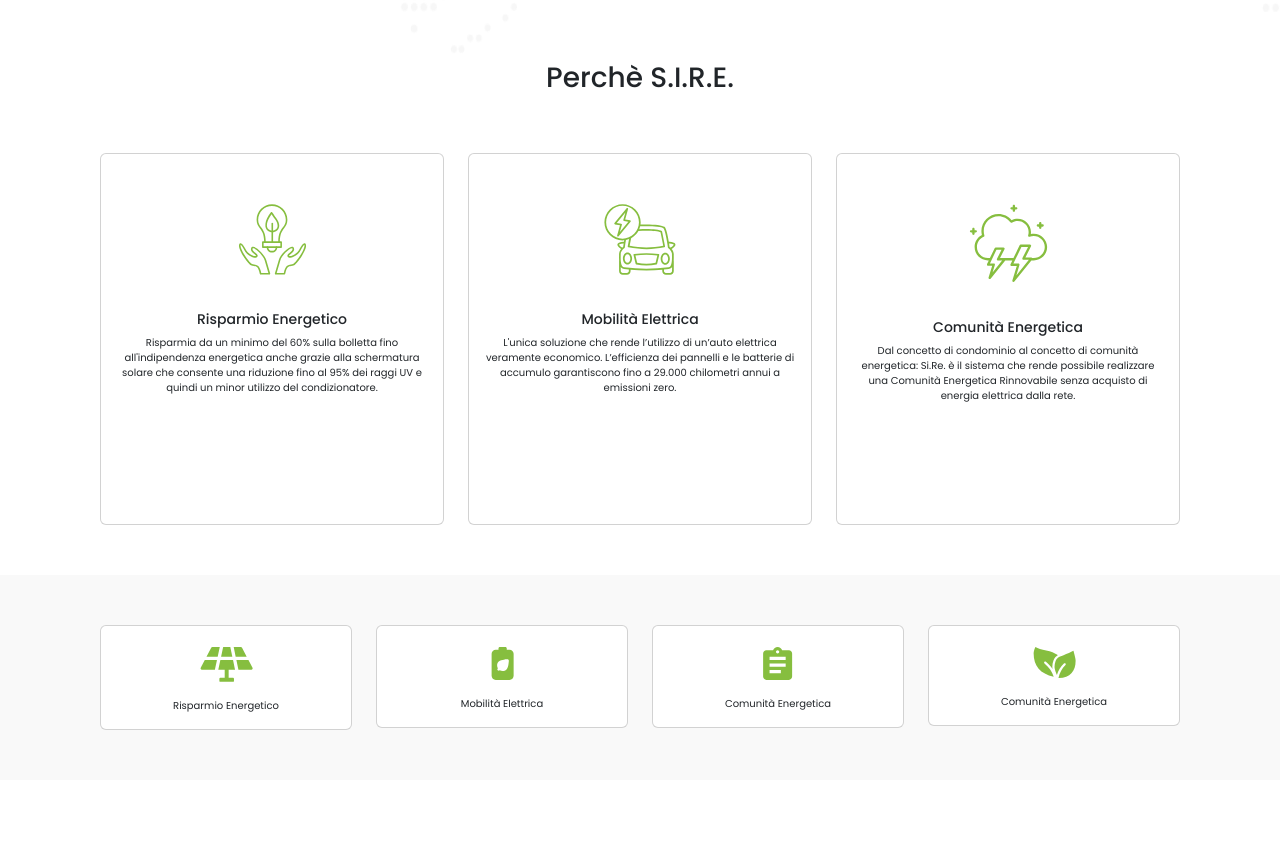
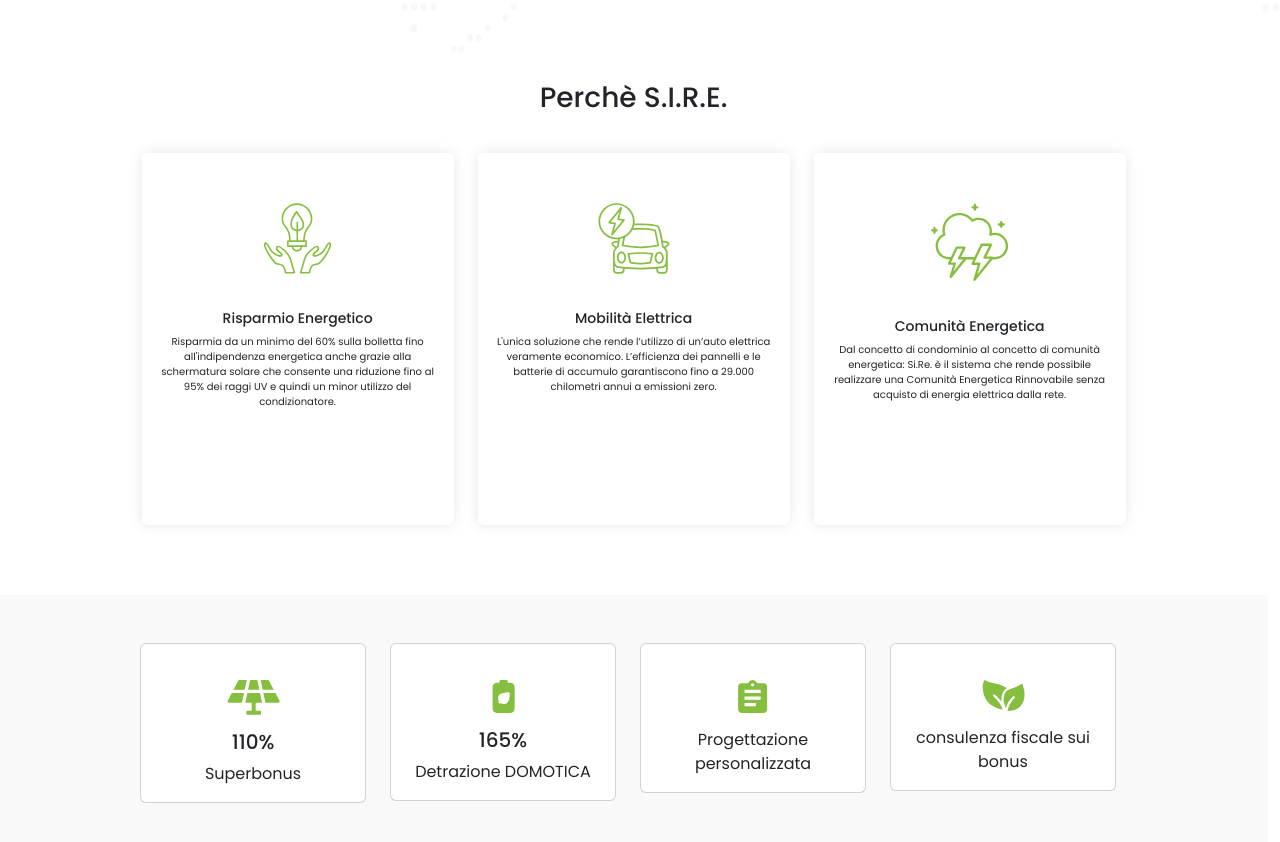
Before and after one commit to GhulamMustafaBloch/solar_website, a plain HTML site: page index.html in a window 1280 px wide. Shown: the part 2996-3838 px from the top of the page. Before the commit the page ends 3776 px from the top, so only its background shows below. Drawn offline with nearby package versions, Linux system fonts and the light colour scheme.

Commit message:
card-chenging

```diff
--- a/index.html
+++ b/index.html
@@ -408,10 +408,12 @@
                     </div>
                 </div>
             </section>
-            <section class="row bonus">
-                <div class="col-sm-3">
+            <section class="bonus">
+                <div class="row row-cols-1 row-cols-md-4">
+                    <div class="col">
                       <div class="card">
                         <div class="card-img-top">
+
     <svg width="53" height="36" viewBox="0 0 53 36" fill="none" xmlns="http://www.w3.org/2000/svg">
         <path d="M30.2975 0.916504H23.1657L21.0811 10.6814H32.3274L30.2975 0.916504Z" fill="#86BE3F"/>
         <path d="M42.0378 1.63006C41.8184 1.19114 41.3795 0.916931 40.8858 0.916931H33.6992L35.6739 10.6818H46.7008L42.0378 1.63006Z" fill="#86BE3F"/>
@@ -420,26 +422,30 @@
         <path d="M12.3585 0.916504C11.8648 0.916504 11.4259 1.19072 11.2064 1.62963L6.48828 10.6814H17.6794L19.7641 0.916529L12.3585 0.916504Z" fill="#86BE3F"/>
         <path d="M0.728185 21.873C0.289258 22.7504 0.892445 23.7382 1.82504 23.7382H14.8813L16.9664 13.9728H4.78706L0.728185 21.873Z" fill="#86BE3F"/>
         </svg>
+
                         </div>
                         <div class="card-body">
-                          <p class="card-text">Risparmio Energetico</p>
+                          <h5 class="card-title">110%</h5>
+                          <p class="card-text">Superbonus</p>
                         </div>
                       </div>
                     </div>
-                <div class="col-sm-3">
+                    <div class="col">
                       <div class="card">
                         <div class="card-img-top">
+
     <svg width="23" height="34" viewBox="0 0 23 34" fill="none" xmlns="http://www.w3.org/2000/svg">
         <path fill-rule="evenodd" clip-rule="evenodd" d="M15.7475 2.25753V3.63295H18.4986C20.7779 3.63295 22.6255 5.48059 22.6255 7.75982V29.7693C22.6255 32.0485 20.7779 33.8962 18.4986 33.8962H4.74309C2.46386 33.8962 0.616211 32.0485 0.616211 29.7693V7.75982C0.616211 5.48059 2.46386 3.63295 4.74309 3.63295H7.49427V2.25753C7.49427 1.49781 8.10997 0.881836 8.86969 0.881836H14.372C15.1318 0.881836 15.7475 1.4978 15.7475 2.25753ZM17.8579 14.7088C17.8788 14.3188 17.7331 13.9381 17.4567 13.6617C17.1531 13.3581 16.7493 13.2407 16.3288 13.2658C16.1804 13.275 15.8365 13.2982 15.3667 13.3423C14.7423 13.4006 13.8878 13.4961 12.9758 13.6451C12.0698 13.7932 11.074 13.9991 10.1786 14.2861C9.33091 14.5576 8.3762 14.9609 7.72969 15.6071C5.9169 17.4202 5.63346 20.1835 6.87983 22.2934L6.7573 22.416C6.22003 22.9533 6.22003 23.8241 6.7573 24.3614C7.29429 24.8986 8.16541 24.8986 8.7024 24.3614L8.82521 24.2388C10.9351 25.4849 13.6985 25.2017 15.5113 23.3887C16.1575 22.7425 16.5608 21.7878 16.8325 20.9398C17.1193 20.0447 17.3254 19.0486 17.4733 18.1426C17.6222 17.2306 17.7178 16.3761 17.7764 15.752C17.8088 15.4048 17.8385 15.0568 17.8579 14.7088Z" fill="#86BE3F"/>
         </svg>
 
                         </div>
                         <div class="card-body">
-                          <p class="card-text">Mobilità Elettrica</p>
+                          <h5 class="card-title">165%</h5>
+                          <p class="card-text">Detrazione DOMOTICA</p>
                         </div>
                       </div>
                     </div>
-                <div class="col-sm-3">
+                    <div class="col">
                       <div class="card">
                         <div class="card-img-top">
 
@@ -449,11 +455,11 @@
 
                         </div>
                         <div class="card-body">
-                          <p class="card-text">Comunità Energetica</p>
+                          <p class="card-text">Progettazione personalizzata</p>
                         </div>
                       </div>
                     </div>
-                <div class="col-sm-3">
+                    <div class="col">
                       <div class="card">
                         <div class="card-img-top">
 
@@ -463,7 +469,8 @@
 
                         </div>
                         <div class="card-body">
-                          <p class="card-text">Comunità Energetica</p>
+                          <p class="card-text">consulenza fiscale sui bonus</p>
+                        </div>
                       </div>
                     </div>
                   </div>
--- a/style.scss
+++ b/style.scss
@@ -274,7 +274,7 @@
     }
 }
 .Connesso-Intelligente-container{
-    background-image: url(./pattern-8\ 2.png);
+    background-image: url(./Intelligente.png);
     margin-top: 12.5rem;
     padding: 4rem 6.25rem;
     h2{
@@ -288,7 +288,7 @@
             background: $bgColor;
             position: absolute;
             bottom: -27px;
-            left: 404px;
+            left: 41%;
         }
     }
     .Connesso-Intelligente-main-cards{
@@ -296,7 +296,7 @@
         display: flex;
         gap: 2.5rem;
         .Connesso-Intelligente-listing{
-            margin-top: 20px;
+            margin-top: 1.25rem;
             display: flex;
             gap: 0.8125rem;
             .Connesso-Intelligente-listing-img{
@@ -309,25 +309,32 @@
             }
             .Connesso-Intelligente-listing-content{
                 h3{
-                    font-size: 18px;
+                    font-size: 1.125rem;
                 }
                 p{
-                    font-size: 16px;
+                    font-size: 1rem;
                 }
             }
         }
     }
 }
 .Perchè-container{
+    max-width: 99%;
     h3{
+        padding-top: 1.25rem;
         text-align: center;
     }
     .row{
-        padding:3.125rem 6.25rem;
+        padding-top: 1.875rem;
+        justify-content: center;
         text-align: center;
         .col-sm-4{
-            background: $whiteColor;
+            width: 21rem;
+            border: none;
             .card{
+                border: none;
+                background: $whiteColor;
+                box-shadow: 0rem 0rem 0.875rem rgba(0, 0, 0, 0.1);
                 min-height: 23.2819rem;
                 .card-img-top{
                     margin-top: 3.125rem;
@@ -335,10 +342,10 @@
                 .card-body{
                     margin-top: 1.25rem;
                     .card-title{
-                        font-size: 14px;
+                        font-size: 0.875rem;
                     }
                     .card-text{
-                        font-size: 10px;
+                        font-size: 0.625rem;
                     }
                 }
             }
@@ -346,17 +353,22 @@
     }
 }
 .bonus{
-    background: $bgprimaryColor;
-    padding: 3.125rem 6.25rem;
-    .col-sm-3{
-        .card{
-            text-align: center;
-            .card-img-top{
-                margin-top: 20px;
-            }
-                .card-text{
-                    font-size: 10px;
-
+    margin-top: 4.375rem;
+    .row-cols-md-4{
+        background: $bgprimaryColor;
+        max-width: 100%;
+        justify-content: center;
+        padding: 3rem 0;
+        .col{
+            width: 15.625rem;
+            .card{
+                text-align: center;
+                .card-img-top{
+                    padding-top: 2.1875rem;
+                }
+                .card-body{
+                    padding-top: 0.9375rem;
+                }
             }
         }
     }
```
Also changed, not shown: Intelligente.png (renamed from pattern-8 2.png), style.css, 1 other file. Lines whose indentation alone changed are shown as unchanged.
